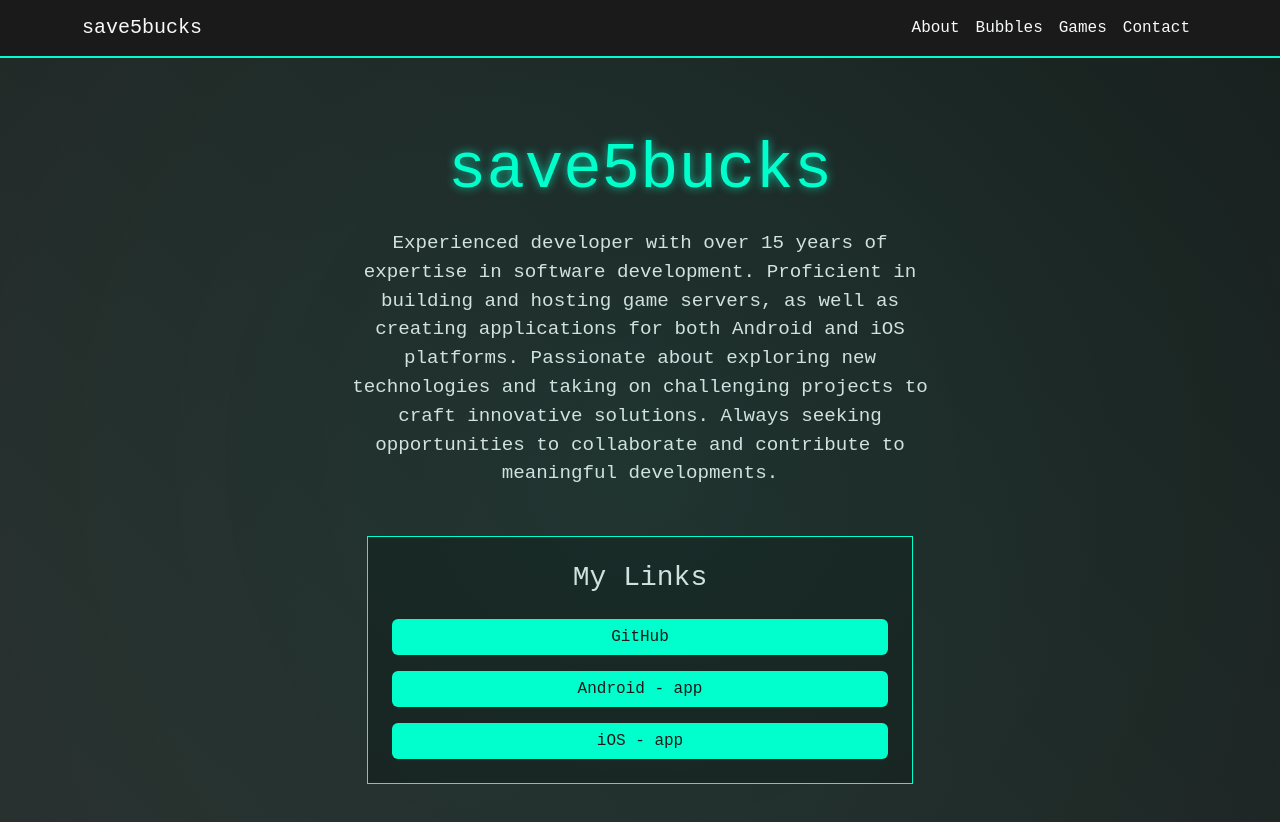
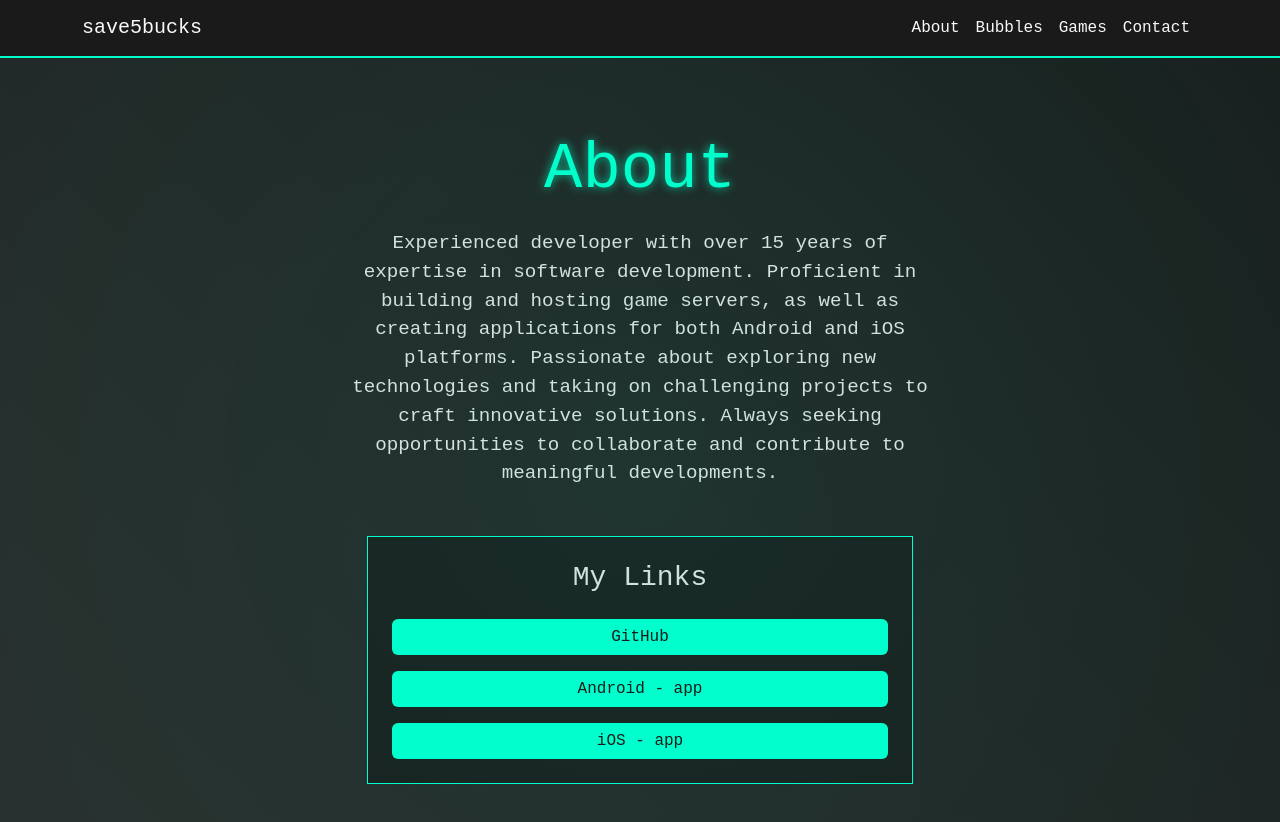
Before and after one commit to Save5Bucks/save5bucks.github.io, a plain HTML site: page index.html in a window 1280 px wide. Drawn offline with nearby package versions, Linux system fonts and the light colour scheme.

Commit message:
Update index.html

```diff
--- a/index.html
+++ b/index.html
@@ -123,7 +123,7 @@
     <!-- Hero Section -->
     <section class="hero">
         <div class="container">
-            <h1 class="name">save5bucks</h1>
+            <h1 class="name">About</h1>
             <p class="bio">
                 Experienced developer with over 15 years of expertise in software development. Proficient in building and hosting game servers, as well as creating applications for both Android and iOS platforms. Passionate about exploring new technologies and taking on challenging projects to craft innovative solutions. Always seeking opportunities to collaborate and contribute to meaningful developments.
             </p>
```
